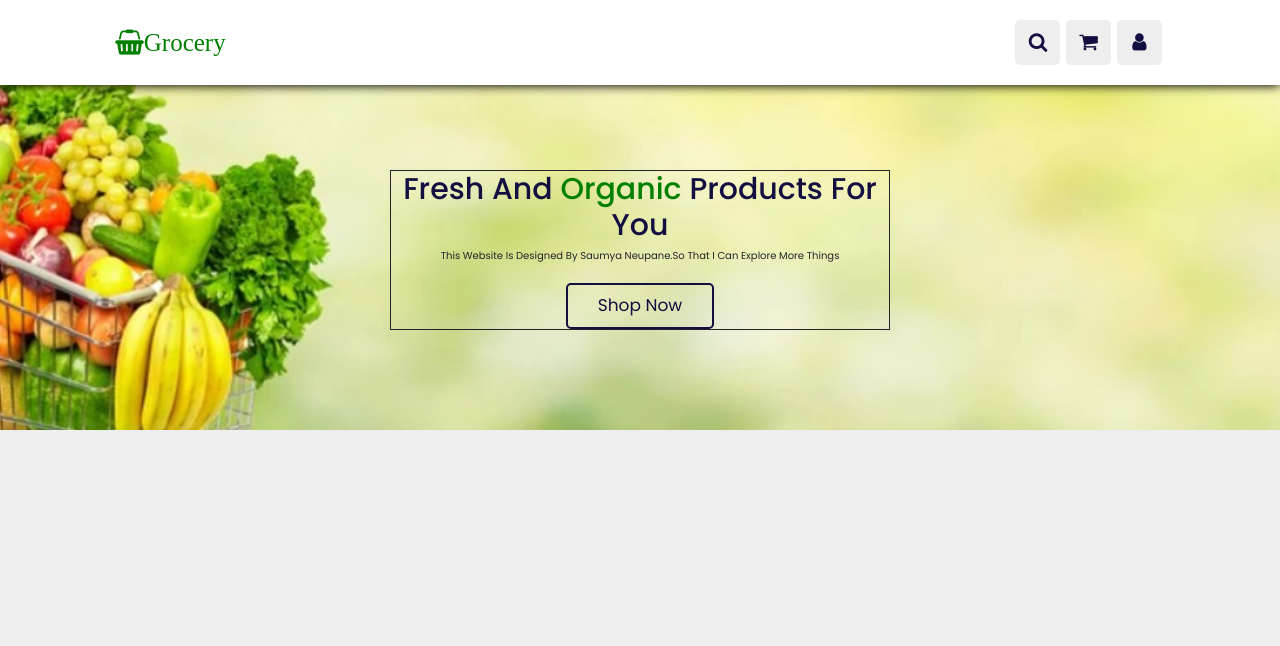
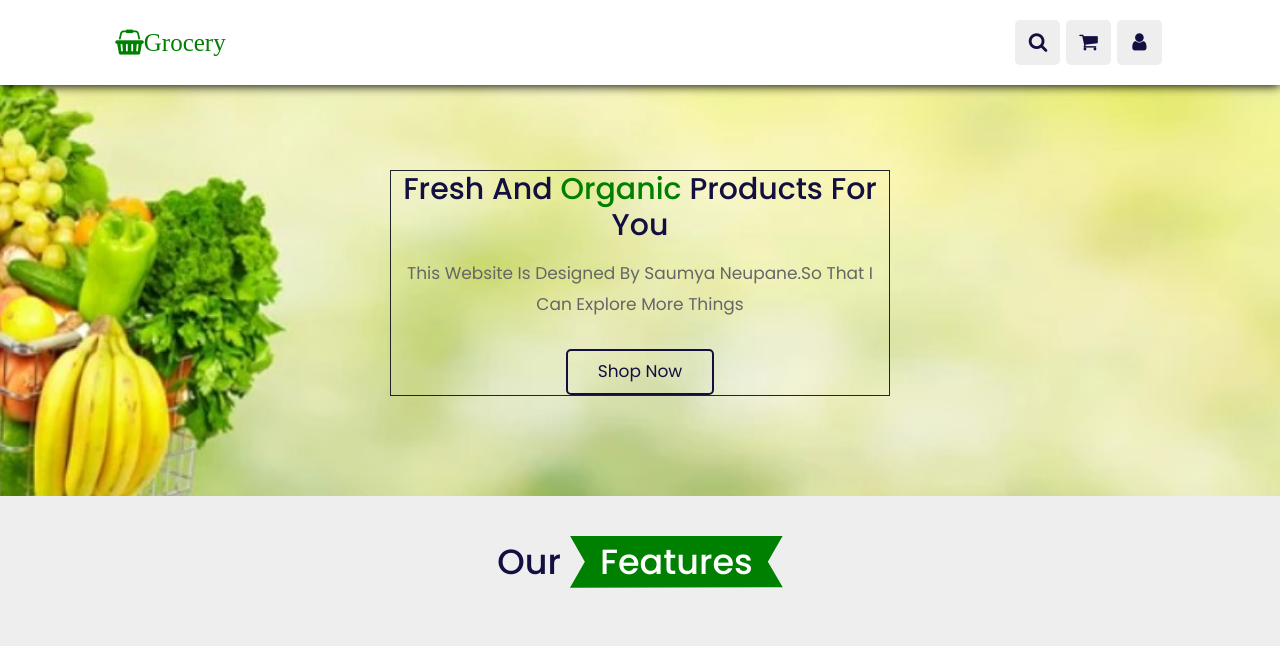
Before and after one commit to Saumyaaaaa/grocery, a plain HTML site: page index.html in a window 1280 px wide. Drawn offline with nearby package versions, Linux system fonts and the light colour scheme.

Commit message:
adding feature section in html and styling in css heading span

```diff
--- a/index.html
+++ b/index.html
@@ -108,7 +108,7 @@
 
 
 
-<!--bannne section-->
+<!--bannner section-->
 
 <section class="home" id="home">
     <div class="content">
@@ -120,14 +120,21 @@
         <a href="#" class="btn">Shop Now</a>
     </div>
 </section>
-<!--bannne section-->
+<!--bannner section-->
 
 
 
 
 
 
+<!--feature section-->
+<section class="features" id="features">
+    <h1 class="heading">our <span>features</span></spanfeatures></h1>
+</section>
 
+
+
+<!--feature section-->
 
 
 
--- a/style.css
+++ b/style.css
@@ -35,6 +35,24 @@ body{
 
 section{
 padding:2rem 9% ;
+
+}
+.heading
+{
+    text-align: center;
+    padding:2rem 0;
+    padding-bottom: 3rem;
+    font-size: 3.5rem;
+    color:var(--black);
+
+
+}
+.heading span{
+    background: var(--green);
+    color: #fff;
+    display: inline-block;
+    padding:.5rem 3rem;
+    clip-path: polygon(100% 0, 93% 50% ,100% 99% ,0% 100%, 7% 50%,0% 0%);
 
 }
 .btn{
@@ -306,6 +324,13 @@ cursor: pointer;
     color: var(--green);
     text-align: center;
 }
+.home .content p
+{
+    color: var(--light-color);
+    font-size: 1.7rem;
+    padding: 1rem 0;
+    line-height: 1.8;
+}
 
 
 /*media querie*/
```
